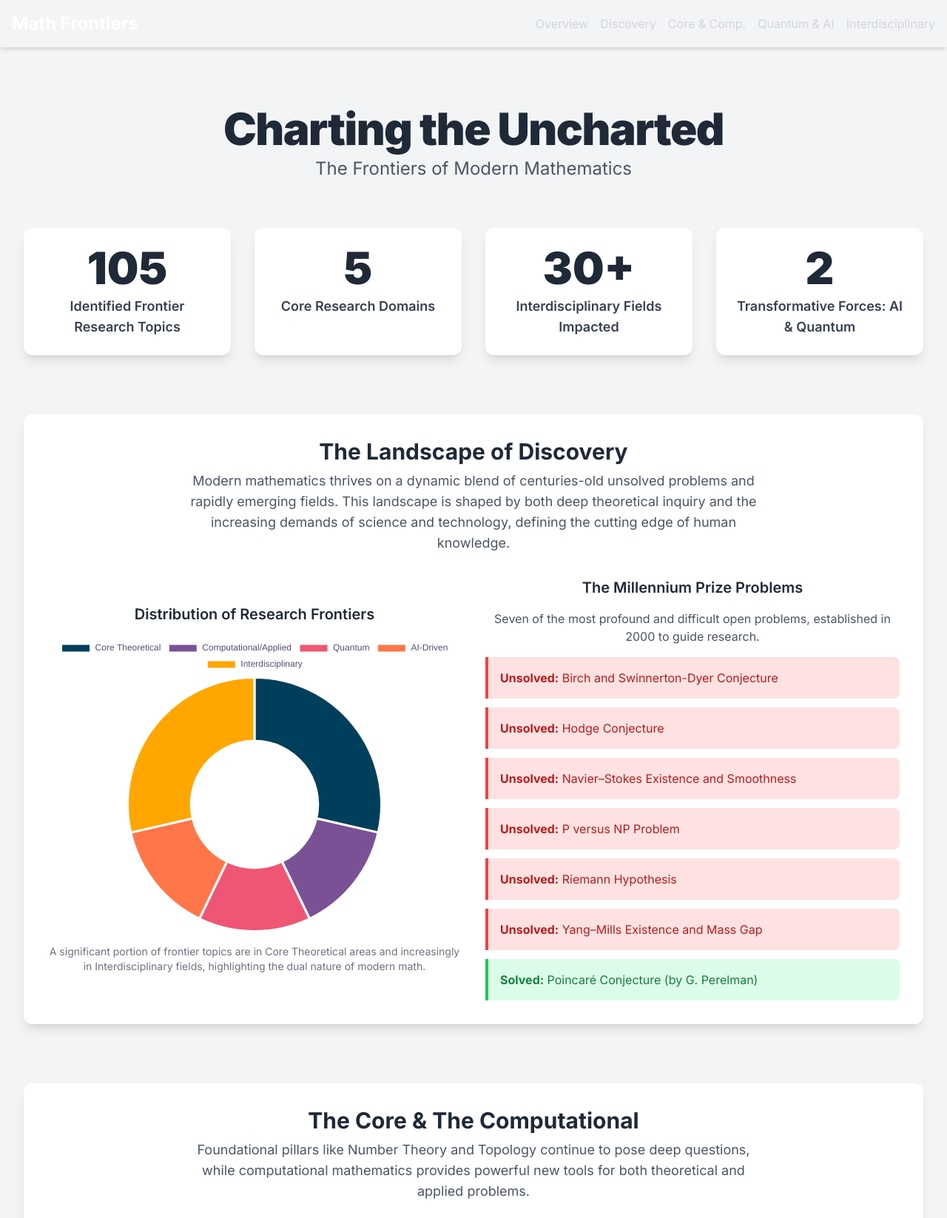
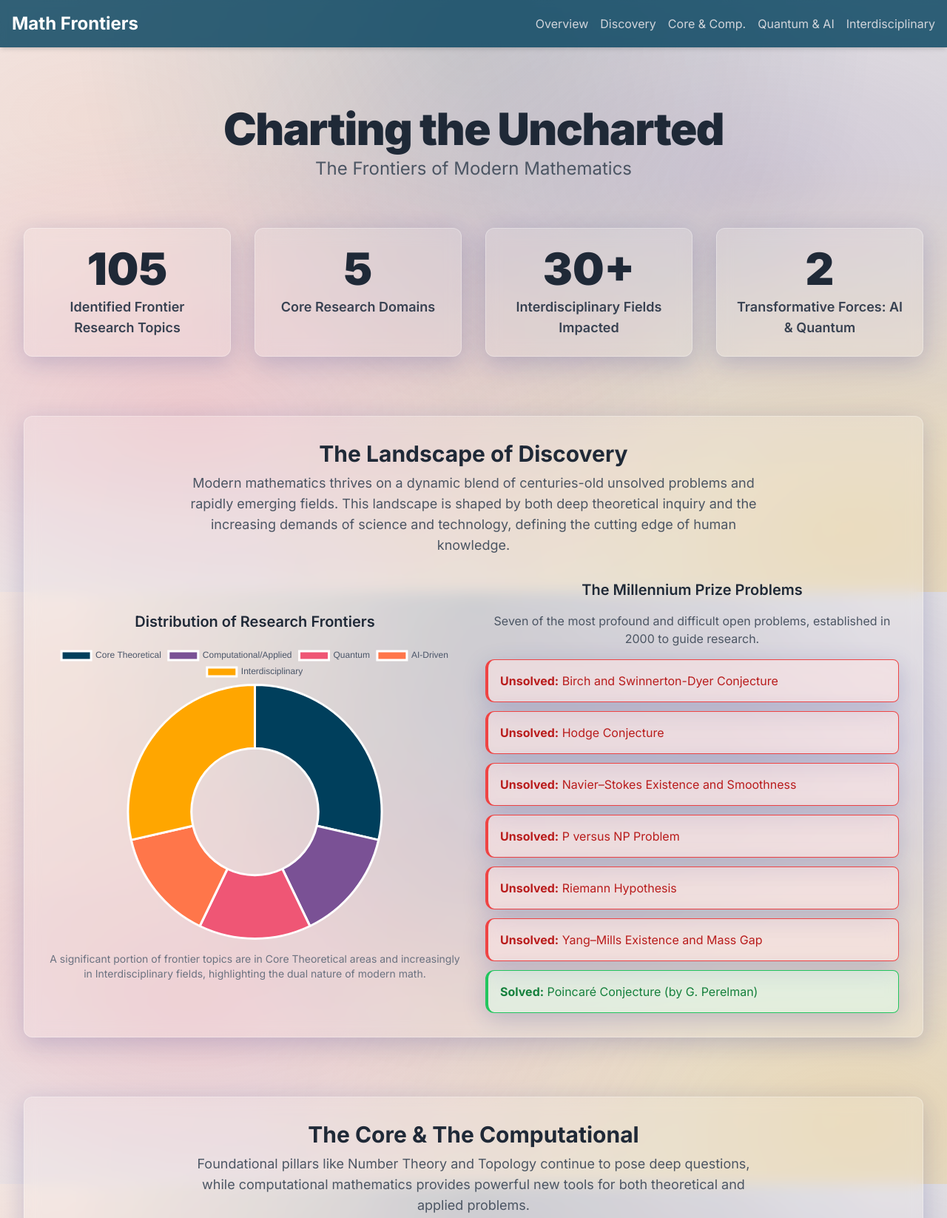
Before and after one commit to balajiCubie/frontier-maths, a plain HTML site: page index.html in a window 1280 px wide. Shown: the top 1646 px of the page at 74% size. Drawn offline with nearby package versions, Linux system fonts and the light colour scheme.

Commit message:
Update index.html

```diff
--- a/index.html
+++ b/index.html
@@ -13,6 +13,13 @@
         body {
             font-family: 'Inter', sans-serif;
             scroll-behavior: smooth;
+            background: radial-gradient(at 20% 70%, rgba(239, 86, 117, 0.2) 0%, transparent 50%),
+                        radial-gradient(at 80% 30%, rgba(122, 81, 149, 0.2) 0%, transparent 50%),
+                        radial-gradient(at 50% 0%, rgba(0, 63, 92, 0.15) 0%, transparent 60%),
+                        radial-gradient(at 10% 20%, rgba(255, 118, 74, 0.15) 0%, transparent 60%),
+                        radial-gradient(at 90% 90%, rgba(255, 166, 0, 0.2) 0%, transparent 50%),
+                        linear-gradient(135deg, #f0f0f0, #e0e0e0);
+            background-attachment: fixed;
         }
         .chart-container {
             position: relative;
@@ -63,11 +70,22 @@
             top: -9px;
             color: #7a5195;
         }
+        .glass-card {
+            background-color: rgba(255, 255, 255, 0.15);
+            backdrop-filter: blur(10px);
+            border: 1px solid rgba(255, 255, 255, 0.3);
+            box-shadow: 0 8px 32px 0 rgba(31, 38, 135, 0.2);
+            border-radius: 12px;
+        }
+        .glass-nav-footer {
+            background-color: rgba(0, 63, 92, 0.8);
+            backdrop-filter: blur(5px);
+        }
     </style>
 </head>
-<body class="bg-gray-100 text-gray-800">
+<body class="text-gray-800">
 
-    <nav class="bg-primary p-4 shadow-md sticky top-0 z-50">
+    <nav class="glass-nav-footer p-4 shadow-md sticky top-0 z-50">
         <div class="container mx-auto flex flex-col md:flex-row justify-between items-center">
             <a href="#" class="text-white text-2xl font-bold mb-2 md:mb-0">Math Frontiers</a>
             <div class="flex flex-wrap justify-center gap-4 text-sm md:text-base">
@@ -89,19 +107,19 @@
 
         <section id="overview-stats" class="fade-in-section my-16">
             <div class="grid grid-cols-1 md:grid-cols-2 lg:grid-cols-4 gap-8 text-center">
-                <div class="bg-white rounded-xl shadow-lg p-6 transform hover:scale-105 transition-transform">
+                <div class="glass-card p-6 transform hover:scale-105 transition-transform">
                     <p class="text-6xl font-black text-accent1">105</p>
                     <p class="mt-2 text-lg font-semibold text-gray-700">Identified Frontier Research Topics</p>
                 </div>
-                <div class="bg-white rounded-xl shadow-lg p-6 transform hover:scale-105 transition-transform">
+                <div class="glass-card p-6 transform hover:scale-105 transition-transform">
                     <p class="text-6xl font-black text-accent2">5</p>
                     <p class="mt-2 text-lg font-semibold text-gray-700">Core Research Domains</p>
                 </div>
-                <div class="bg-white rounded-xl shadow-lg p-6 transform hover:scale-105 transition-transform">
+                <div class="glass-card p-6 transform hover:scale-105 transition-transform">
                     <p class="text-6xl font-black text-accent3">30+</p>
                     <p class="mt-2 text-lg font-semibold text-gray-700">Interdisciplinary Fields Impacted</p>
                 </div>
-                <div class="bg-white rounded-xl shadow-lg p-6 transform hover:scale-105 transition-transform">
+                <div class="glass-card p-6 transform hover:scale-105 transition-transform">
                     <p class="text-6xl font-black text-accent4">2</p>
                     <p class="mt-2 text-lg font-semibold text-gray-700">Transformative Forces: AI & Quantum</p>
                 </div>
@@ -109,7 +127,7 @@
         </section>
 
         <section id="landscape-discovery" class="my-20 fade-in-section">
-            <div class="bg-white rounded-xl shadow-lg p-6 md:p-8">
+            <div class="glass-card p-6 md:p-8">
                 <h2 class="text-3xl font-bold text-center text-primary mb-2">The Landscape of Discovery</h2>
                 <p class="text-center text-lg text-gray-600 max-w-3xl mx-auto mb-8">
                     Modern mathematics thrives on a dynamic blend of centuries-old unsolved problems and rapidly emerging fields. This landscape is shaped by both deep theoretical inquiry and the increasing demands of science and technology, defining the cutting edge of human knowledge.
@@ -128,13 +146,13 @@
                         <h3 class="text-xl font-semibold text-center mb-4 text-secondary">The Millennium Prize Problems</h3>
                         <p class="text-center text-gray-600 mb-4">Seven of the most profound and difficult open problems, established in 2000 to guide research.</p>
                         <div class="space-y-3">
-                            <div class="bg-red-100 border-l-4 border-red-500 text-red-700 p-4 rounded-r-lg"><strong>Unsolved:</strong> Birch and Swinnerton-Dyer Conjecture</div>
-                            <div class="bg-red-100 border-l-4 border-red-500 text-red-700 p-4 rounded-r-lg"><strong>Unsolved:</strong> Hodge Conjecture</div>
-                            <div class="bg-red-100 border-l-4 border-red-500 text-red-700 p-4 rounded-r-lg"><strong>Unsolved:</strong> Navier–Stokes Existence and Smoothness</div>
-                            <div class="bg-red-100 border-l-4 border-red-500 text-red-700 p-4 rounded-r-lg"><strong>Unsolved:</strong> P versus NP Problem</div>
-                            <div class="bg-red-100 border-l-4 border-red-500 text-red-700 p-4 rounded-r-lg"><strong>Unsolved:</strong> Riemann Hypothesis</div>
-                            <div class="bg-red-100 border-l-4 border-red-500 text-red-700 p-4 rounded-r-lg"><strong>Unsolved:</strong> Yang–Mills Existence and Mass Gap</div>
-                            <div class="bg-green-100 border-l-4 border-green-500 text-green-700 p-4 rounded-r-lg"><strong>Solved:</strong> Poincaré Conjecture (by G. Perelman)</div>
+                            <div class="glass-card bg-red-100/50 border-l-4 border-red-500 text-red-700 p-4 rounded-r-lg"><strong>Unsolved:</strong> Birch and Swinnerton-Dyer Conjecture</div>
+                            <div class="glass-card bg-red-100/50 border-l-4 border-red-500 text-red-700 p-4 rounded-r-lg"><strong>Unsolved:</strong> Hodge Conjecture</div>
+                            <div class="glass-card bg-red-100/50 border-l-4 border-red-500 text-red-700 p-4 rounded-r-lg"><strong>Unsolved:</strong> Navier–Stokes Existence and Smoothness</div>
+                            <div class="glass-card bg-red-100/50 border-l-4 border-red-500 text-red-700 p-4 rounded-r-lg"><strong>Unsolved:</strong> P versus NP Problem</div>
+                            <div class="glass-card bg-red-100/50 border-l-4 border-red-500 text-red-700 p-4 rounded-r-lg"><strong>Unsolved:</strong> Riemann Hypothesis</div>
+                            <div class="glass-card bg-red-100/50 border-l-4 border-red-500 text-red-700 p-4 rounded-r-lg"><strong>Unsolved:</strong> Yang–Mills Existence and Mass Gap</div>
+                            <div class="glass-card bg-green-100/50 border-l-4 border-green-500 text-green-700 p-4 rounded-r-lg"><strong>Solved:</strong> Poincaré Conjecture (by G. Perelman)</div>
                         </div>
                     </div>
                 </div>
@@ -142,7 +160,7 @@
         </section>
 
         <section id="core-computational" class="my-20 fade-in-section">
-            <div class="bg-white rounded-xl shadow-lg p-6 md:p-8">
+            <div class="glass-card p-6 md:p-8">
                 <h2 class="text-3xl font-bold text-center text-primary mb-2">The Core & The Computational</h2>
                 <p class="text-center text-lg text-gray-600 max-w-3xl mx-auto mb-8">
                     Foundational pillars like Number Theory and Topology continue to pose deep questions, while computational mathematics provides powerful new tools for both theoretical and applied problems.
@@ -158,12 +176,12 @@
                         </p>
                     </div>
                     <div class="md:col-span-2 flex flex-col justify-center space-y-6">
-                        <div class="bg-primary/5 border-2 border-primary/20 rounded-lg p-6 text-center">
+                        <div class="glass-card border-2 border-primary/20 p-6 text-center">
                              <p class="text-5xl mb-4">🔐</p>
                             <h4 class="text-lg font-bold text-primary">P versus NP</h4>
                             <p class="mt-2 text-gray-600">A central problem in computational complexity. It asks: if the answer to a problem is easy to <span class="font-bold text-accent1">verify</span>, is it also easy to <span class="font-bold text-accent2">solve</span>? The answer could revolutionize computing and cryptography.</p>
                         </div>
-                        <div class="bg-secondary/5 border-2 border-secondary/20 rounded-lg p-6 text-center">
+                        <div class="glass-card border-2 border-secondary/20 p-6 text-center">
                             <p class="text-5xl mb-4">🔢</p>
                             <h4 class="text-lg font-bold text-secondary">Riemann Hypothesis</h4>
                             <p class="mt-2 text-gray-600">A conjecture about the locations of zeros of the Riemann zeta function. Its proof would have profound consequences for our understanding of the distribution of prime numbers.</p>
@@ -174,7 +192,7 @@
         </section>
 
         <section id="quantum-ai" class="my-20 fade-in-section">
-            <div class="bg-white rounded-xl shadow-lg p-6 md:p-8">
+            <div class="glass-card p-6 md:p-8">
                 <h2 class="text-3xl font-bold text-center text-primary mb-2">The Quantum & AI Revolutions</h2>
                 <p class="text-center text-lg text-gray-600 max-w-3xl mx-auto mb-8">
                     Two of the most powerful forces reshaping science are deeply rooted in mathematics. Quantum mechanics requires new mathematical languages, while AI is becoming a collaborator in mathematical discovery itself.
@@ -184,22 +202,22 @@
                         <h3 class="text-xl font-semibold text-center mb-4 text-secondary">The AI-Mathematics Symbiosis</h3>
                         <p class="text-center text-gray-600 mb-6">AI is evolving from a mere tool to a genuine partner in research, creating a powerful cycle of discovery.</p>
                         <div class="flex flex-col items-center">
-                            <div class="bg-gray-50 border rounded-lg p-4 w-full max-w-xs text-center shadow">
+                            <div class="glass-card border p-4 w-full max-w-xs text-center shadow">
                                 <p class="font-bold text-primary">1. Human Intuition & Guidance</p>
                                 <p class="text-sm text-gray-600">Mathematicians identify promising areas and pose high-level questions.</p>
                             </div>
                             <div class="flowchart-arrow"></div>
-                            <div class="bg-gray-50 border rounded-lg p-4 w-full max-w-xs text-center shadow">
+                            <div class="glass-card border p-4 w-full max-w-xs text-center shadow">
                                 <p class="font-bold text-accent1">2. AI Conjecture Generation</p>
                                 <p class="text-sm text-gray-600">Machine learning models analyze data to find hidden patterns and propose new hypotheses.</p>
                             </div>
                             <div class="flowchart-arrow"></div>
-                            <div class="bg-gray-50 border rounded-lg p-4 w-full max-w-xs text-center shadow">
+                            <div class="glass-card border p-4 w-full max-w-xs text-center shadow">
                                 <p class="font-bold text-accent2">3. Formalization & Verification</p>
                                 <p class="text-sm text-gray-600">AI "copilots" help translate ideas into rigorous, machine-readable proofs in systems like Lean.</p>
                             </div>
                             <div class="flowchart-arrow"></div>
-                            <div class="bg-gray-50 border rounded-lg p-4 w-full max-w-xs text-center shadow">
+                            <div class="glass-card border p-4 w-full max-w-xs text-center shadow">
                                 <p class="font-bold text-green-600">4. New Theorems & Deeper Understanding</p>
                                 <p class="text-sm text-gray-600">This collaborative cycle accelerates the pace of discovery and formalization.</p>
                             </div>
@@ -219,7 +237,7 @@
         </section>
 
         <section id="interdisciplinary-impact" class="my-20 fade-in-section">
-            <div class="bg-white rounded-xl shadow-lg p-6 md:p-8">
+            <div class="glass-card p-6 md:p-8">
                 <h2 class="text-3xl font-bold text-center text-primary mb-2">Mathematics in Action: Interdisciplinary Impact</h2>
                 <p class="text-center text-lg text-gray-600 max-w-3xl mx-auto mb-8">
                     Abstract mathematical concepts provide essential frameworks for solving concrete problems across a vast range of fields, driving innovation and enabling progress.
@@ -238,7 +256,7 @@
                         <h3 class="text-xl font-semibold text-center mb-4 text-secondary">The Ripple Effect of Core Mathematics</h3>
                         <p class="text-center text-gray-600 mb-8">Breakthroughs in foundational mathematics create powerful tools that spread outwards, transforming technology and science.</p>
                         <div id="relationshipDiagram" class="relative min-h-[400px] flex items-center justify-center">
-                             <div class="absolute bg-primary text-white rounded-full h-48 w-48 flex flex-col items-center justify-center text-center p-4 shadow-2xl z-10">
+                             <div class="glass-card absolute bg-primary text-white rounded-full h-48 w-48 flex flex-col items-center justify-center text-center p-4 shadow-2xl z-10">
                                 <span class="font-bold text-lg">Core & Applied Mathematics</span>
                                 <span class="text-sm opacity-80">(Number Theory, Geometry, Analysis, Logic)</span>
                             </div>
@@ -258,7 +276,7 @@
 
     </div>
 
-    <footer class="bg-primary text-gray-300 p-8 mt-16">
+    <footer class="glass-nav-footer text-gray-300 p-8 mt-16">
         <div class="container mx-auto grid grid-cols-1 md:grid-cols-3 gap-8 text-center md:text-left">
             <div>
                 <h3 class="font-bold text-white text-lg mb-4">Math Frontiers</h3>
```
